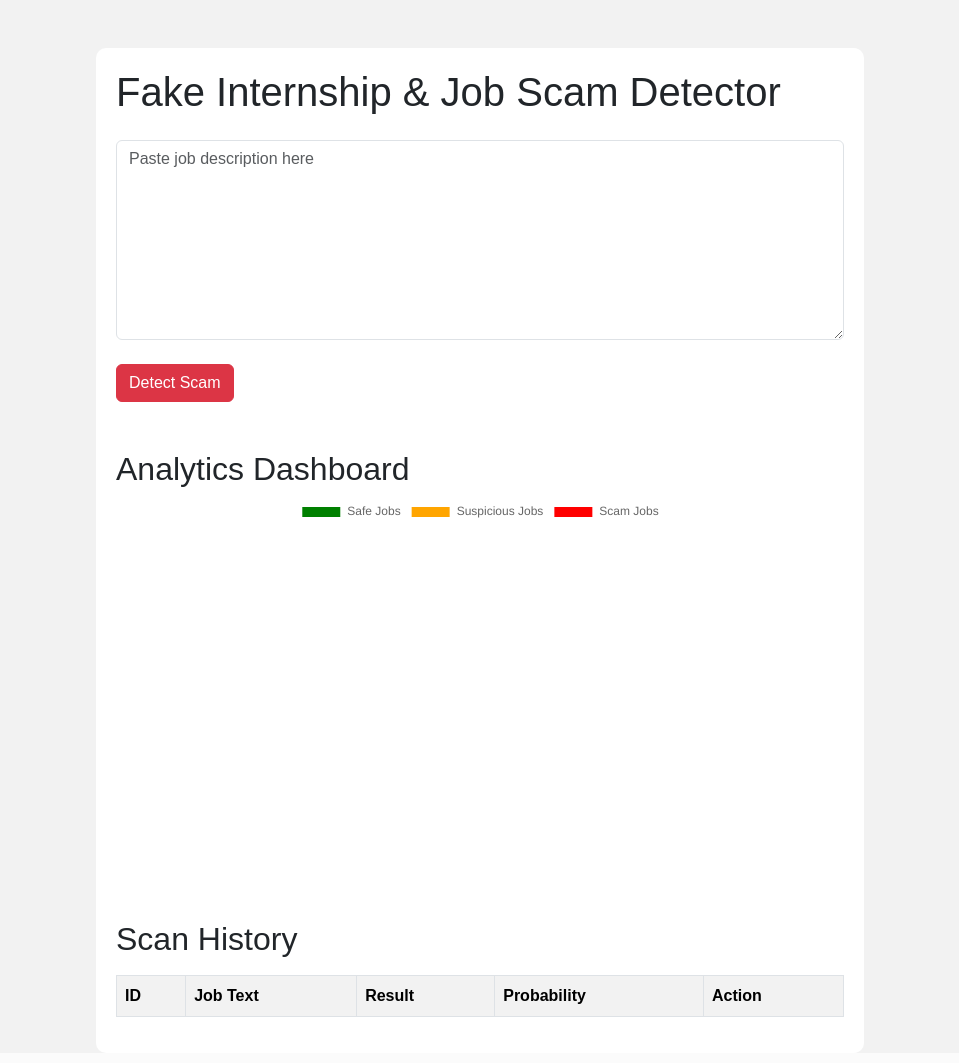
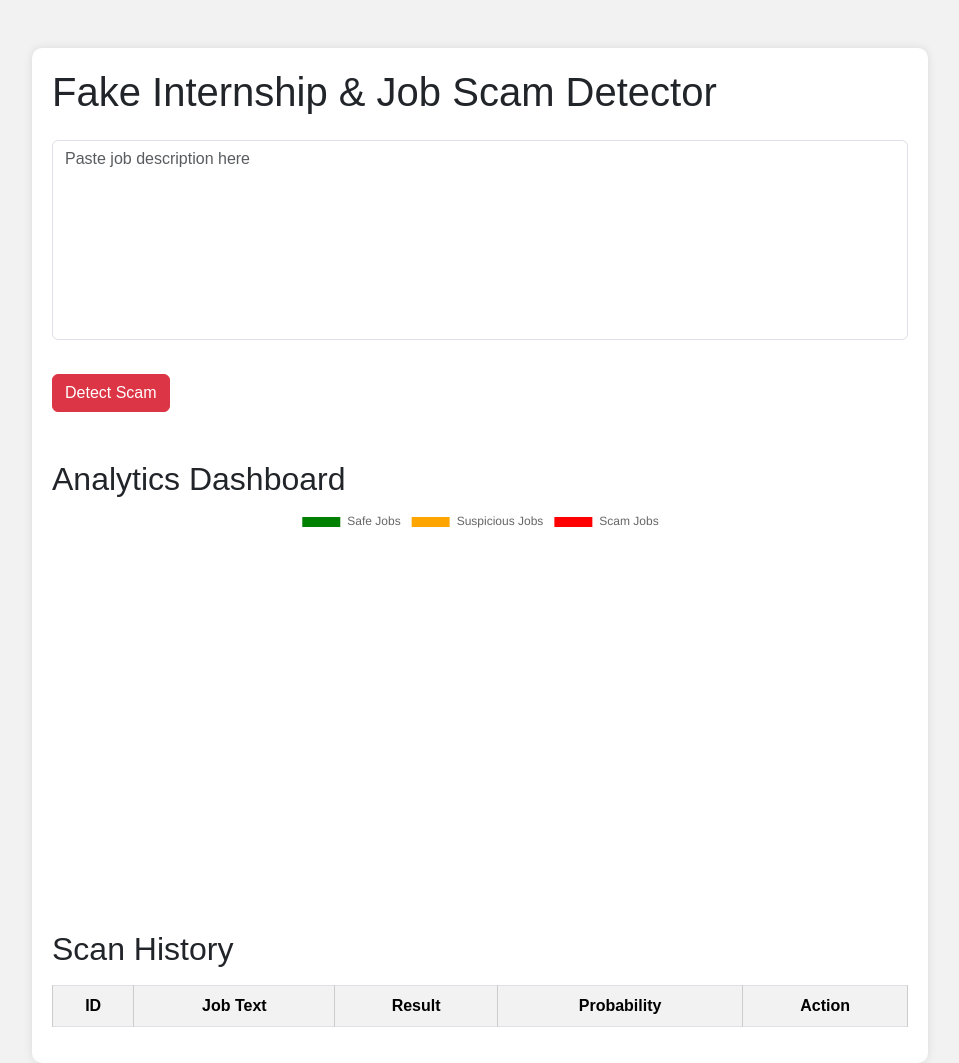
Before and after one commit to nagaraju6626/job-scam-detector, a Flask app: page / in a window 1280 px wide. Shown: the whole page, without its empty margins (160-1119 px from the left). Before the commit the page ends 1017 px from the top, so only its background shows below. Run offline with Flask 3, Linux system fonts and the light colour scheme; data that the repository does not hold is empty.

Commit message:
responsive ui updated

```diff
--- a/static/style.css
+++ b/static/style.css
@@ -2,6 +2,8 @@ body{
 
     background:#f2f2f2;
     font-family:Arial;
+    margin:0;
+    padding:0;
 }
 
 .container{
@@ -12,6 +14,7 @@ body{
     background:white;
     padding:20px;
     border-radius:10px;
+    box-shadow:0 0 10px rgba(0,0,0,0.1);
 }
 
 textarea{
@@ -19,27 +22,23 @@ textarea{
     width:100%;
     height:200px;
     padding:10px;
+    font-size:16px;
+    border:1px solid #ccc;
+    border-radius:5px;
+    resize:none;
+    box-sizing:border-box;
 }
 
 button{
 
     padding:10px 20px;
     font-size:16px;
-}
-
-.result{
-
-    margin-top:20px;
-    background:#eee;
-    padding:15px;
-}
-button{
-
     background:#ff4d4d;
     color:white;
     border:none;
     border-radius:5px;
     cursor:pointer;
+    margin-top:10px;
 }
 
 button:hover{
@@ -49,28 +48,121 @@ button:hover{
 
 .result{
 
+    margin-top:20px;
+    background:#eee;
+    padding:15px;
     border-radius:10px;
+    overflow-x:auto;
 }
+
 .safe{
+
     color:green;
 }
 
 .suspicious{
+
     color:orange;
 }
 
 .high{
+
     color:red;
 }
-.safe{
-    color:green;
+
+table{
+
+    width:100%;
+    border-collapse:collapse;
+    margin-top:20px;
 }
 
-.suspicious{
-    color:orange;
+table th,
+table td{
+
+    border:1px solid #ccc;
+    padding:10px;
+    text-align:center;
 }
 
-.high{
-    color:red;
-    font-size:60px;
+canvas{
+
+    max-width:100%;
+    height:auto !important;
 }
+
+/* MOBILE DEVICES */
+
+@media screen and (max-width:600px){
+
+    .container{
+
+        width:95%;
+        margin-top:20px;
+        padding:15px;
+    }
+
+    textarea{
+
+        height:150px;
+        font-size:14px;
+    }
+
+    button{
+
+        width:100%;
+        font-size:15px;
+    }
+
+    h1,h2,h3{
+
+        font-size:22px;
+        text-align:center;
+    }
+
+    table{
+
+        font-size:12px;
+    }
+
+    table th,
+    table td{
+
+        padding:6px;
+    }
+
+    .high{
+
+        font-size:30px;
+    }
+}
+
+/* TABLET DEVICES */
+
+@media screen and (min-width:601px) and (max-width:992px){
+
+    .container{
+
+        width:85%;
+    }
+
+    textarea{
+
+        height:180px;
+    }
+
+    button{
+
+        font-size:17px;
+    }
+}
+
+/* LARGE SCREENS */
+
+@media screen and (min-width:993px){
+
+    .container{
+
+        width:70%;
+    }
+}
```
Also changed, not shown: scam_jobs.db.
